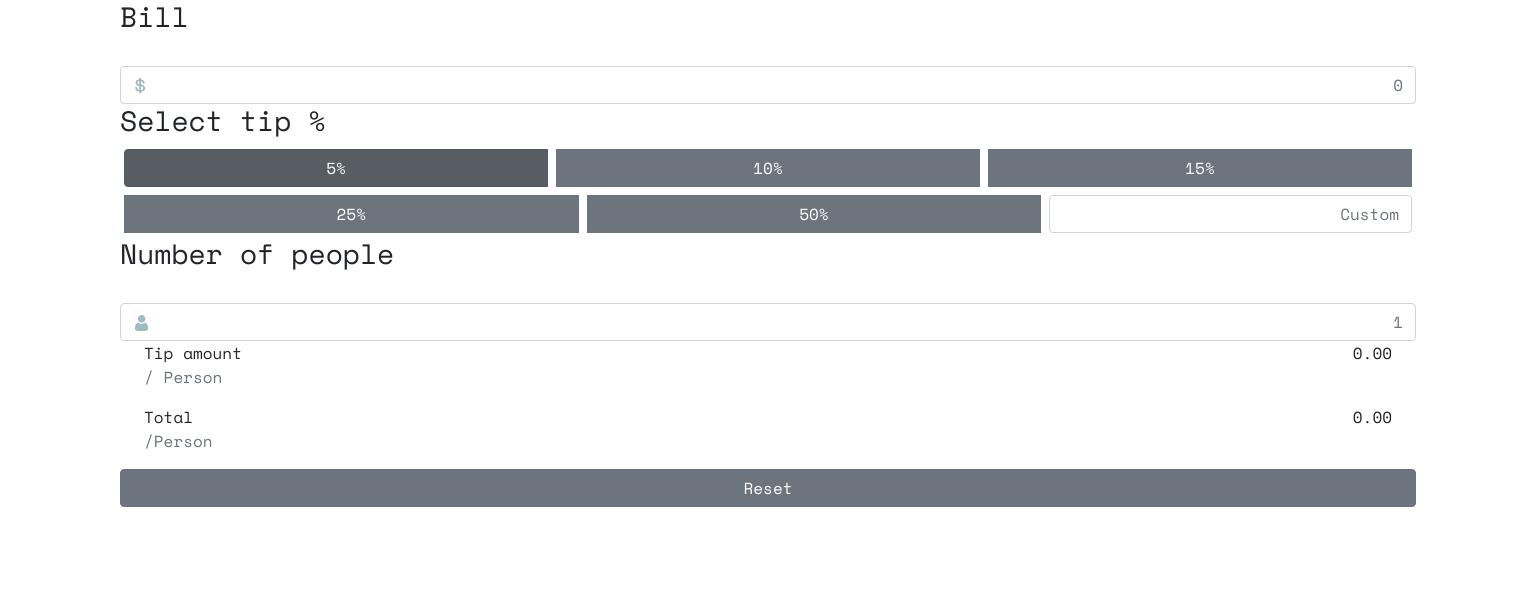
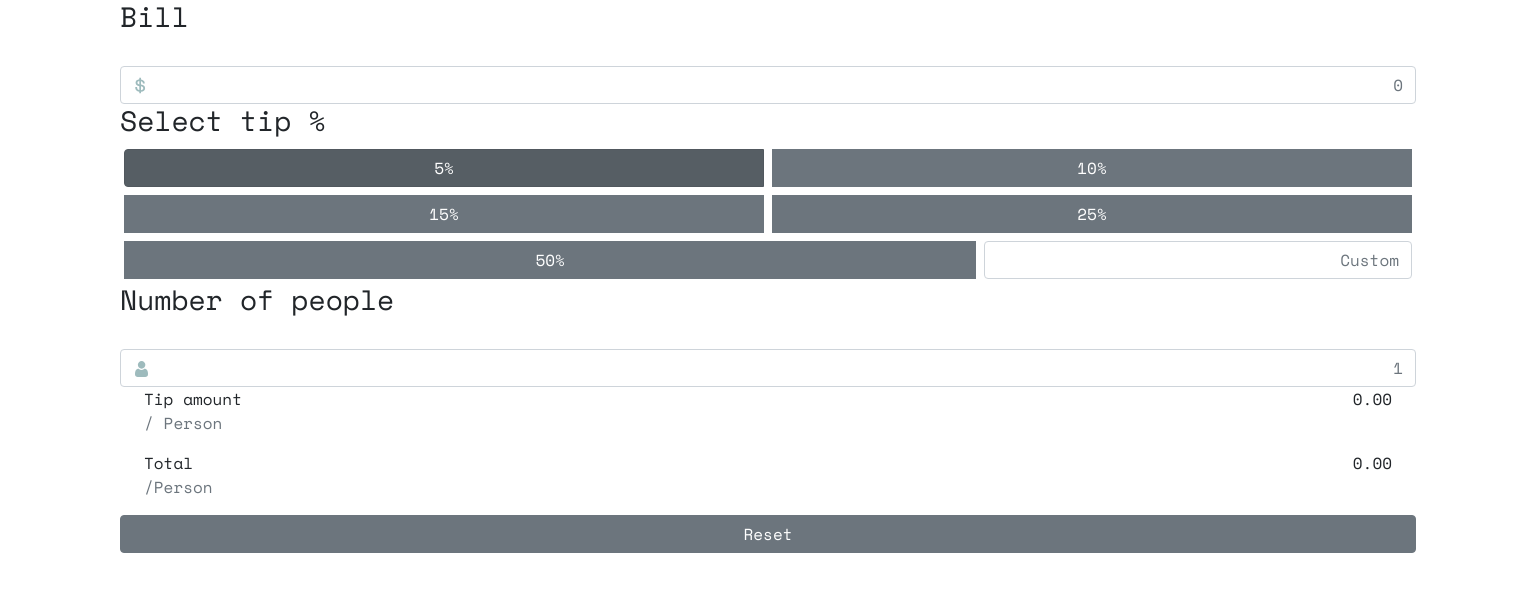
Before and after one commit to karenascencio/React, a React (Create React App) app: page / in a window 1536 px wide. Shown: the top 592 px of the page. Built offline with nearby package versions, Linux system fonts and the light colour scheme.

Commit message:
added button component

```diff
--- a/src/App.scss
+++ b/src/App.scss
@@ -23,11 +23,11 @@
 }
 
 .button-item{
-  width: 40%;
+  width: 50%;
 }
 
 @media (min-width:1440px){
   .button-item{
-    width: 28%;
+    width: 33%;
   }
 }
```
Also changed, not shown: src/Components/Button/index.js (added, +9 -0 lines), src/Components/UsersTable/index.js (deleted).
